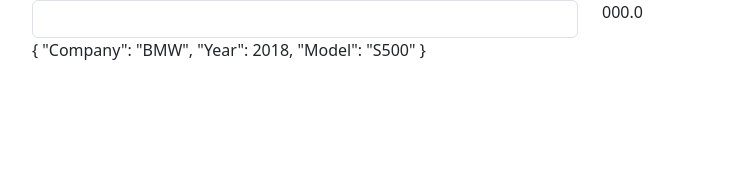
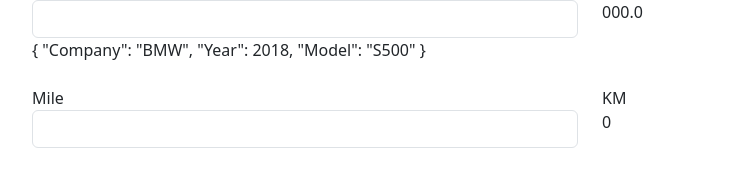
Before and after one commit to ParhamEbrahimi-dev/Pipes, an Angular app: page / in a window 1280 px wide. Shown: the part 348-534 px from the top of the page, without its empty margins (50-791 px from the left). Built offline with nearby package versions, Linux system fonts and the light colour scheme.

Commit message:
generate New Pipe Convert

```diff
--- a/src/app/app.component.html
+++ b/src/app/app.component.html
@@ -45,6 +45,17 @@
   </div>
   {{car | json}}
 
+  <div class="row">
+    <div class="form-group col"><br/>
+      <label>Mile</label><br/>
+      <input type="number" class="form-control" (input)="onMileChanged($any($event.target).value)">
+    </div>
+    <div class="col"><br/>
+      <label>KM</label><br/>
+      {{mileText | convert }}
+    </div>
+  </div>
+
 </div>
 
 <div>
--- a/src/app/app.component.ts
+++ b/src/app/app.component.ts
@@ -1,9 +1,10 @@
 import { Component } from '@angular/core';
 import { CommonModule } from '@angular/common';
+import { ConvertPipe } from './convert.pipe';
 
 @Component({
   selector: 'app-root',
-  imports: [CommonModule],
+  imports: [CommonModule,ConvertPipe],
   templateUrl: './app.component.html',
   styleUrl: './app.component.css'
 })
@@ -13,6 +14,8 @@
   paymentDateText : string ='';
   amountText : string ="";
   heightText : number = 0;
+  mileText : number = 0;
+
   car={
     Company : "BMW",
     Year : 2018,
@@ -32,4 +35,7 @@
   onHeightChanged(value:number){
     this.heightText=value;
   }
+  onMileChanged(value:number){
+    this.mileText=value;
+  }
 }
--- /dev/null
+++ b/src/app/convert.pipe.ts
@@ -0,0 +1,12 @@
+import { Pipe, PipeTransform } from '@angular/core';
+
+@Pipe({
+  name: 'convert'
+})
+export class ConvertPipe implements PipeTransform {
+
+  transform(mile: number, ...args: unknown[]): unknown {
+    return mile*1.6 ;
+  }
+
+}
```
Also changed, not shown: 1 other file (tests, documents, lock files or other folders).
